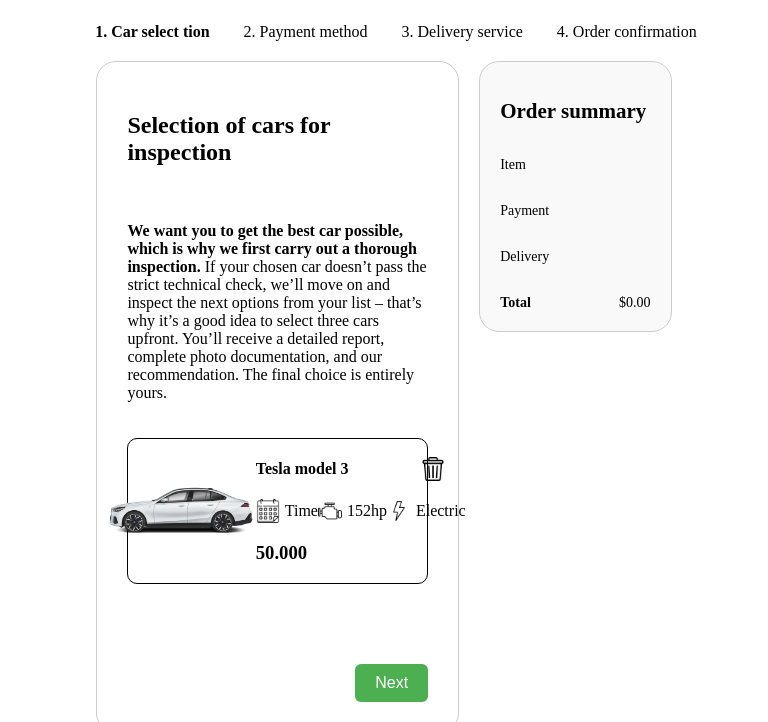
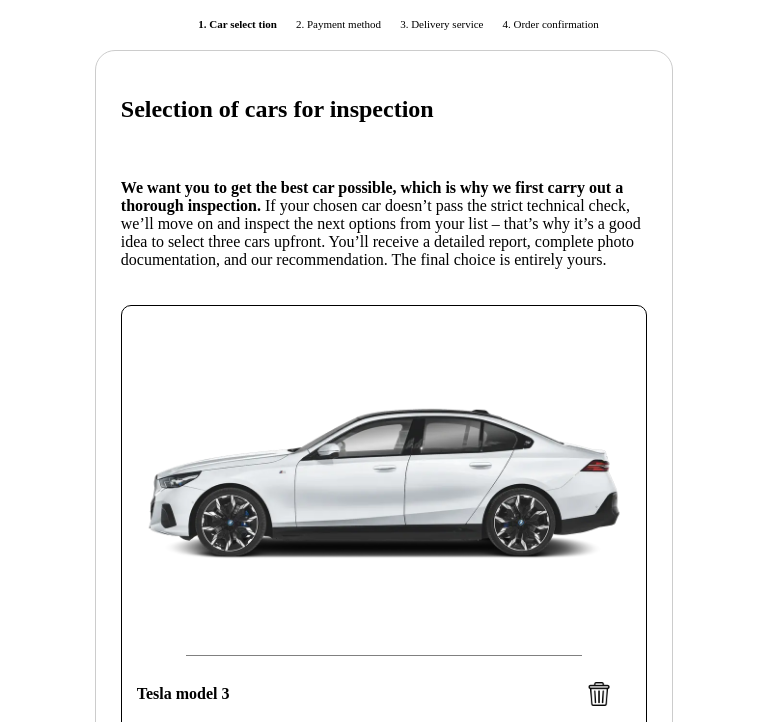
Before and after one commit to TamNgx179/Web, a plain HTML site: page HTML/Puschasing_Progress.html in a window 768 px wide. Shown: the part 49-771 px from the top of the page. Drawn offline with Linux system fonts and the light colour scheme.

Commit message:
Chỉnh sửa hiển thị tablet

```diff
--- a/CSS/Purchasing_Progress.css
+++ b/CSS/Purchasing_Progress.css
@@ -238,7 +238,7 @@
 
 @media (max-width: 600px) {
     #purchasing-progress {
-        font-size: 8px;
+        font-size: 9px;
     }
 
     #main-content {
@@ -248,7 +248,7 @@
     }
 
     #Choosing-method {
-        width: 80%;
+        width: 83%;
     }
 
     #paragraph {
@@ -259,7 +259,7 @@
         flex-direction: column;
     }
     #Order-summary {
-        width: 80%;
+        width: 88%;
         margin-top: 20px;
     }
     .carform {
@@ -285,3 +285,57 @@
         width: 100%;
     }
 }
+
+/* iPad portrait & landscape */
+@media (min-width: 768px) and (max-width: 1024px) {
+    #main-content {
+        flex-direction: column;   /* cho form và order summary xếp dọc */
+        align-items: center;
+        gap: 30px;
+    }
+
+    #Choosing-method {
+        width: 70%;               /* form rộng hơn cho dễ nhập */
+        padding: 25px;
+    }
+
+    #Order-summary {
+        width: 70%;
+        position: static;         /* bỏ sticky để không đè form */
+        margin-top: 20px;
+    }
+
+    #step-purchasing {
+        flex-direction: row;   /* chia các bước theo cột cho gọn */
+        gap: 30px;
+    }
+
+    .carform {
+        flex-direction: column;
+        align-items: flex-start;
+        padding: 15px;
+    }
+
+    .line {
+        width: 80%;
+        height: 1px;
+    }
+
+    .img-car {
+        width: 100%;
+        height: auto;
+        margin: 0;
+    }
+
+    .car-infomation {
+        width: 100%;
+    }
+
+    #method {
+        flex-direction: column;
+    }
+
+    #purchasing-progress {
+        font-size: 11px;
+    }
+}
--- a/CSS/Review_from_client.css
+++ b/CSS/Review_from_client.css
@@ -186,6 +186,7 @@
 
     #review-main {
         margin: 10px 0;
+        padding: 10px;
     }
 
     #droplist-sort {
--- a/CSS/contact_us.css
+++ b/CSS/contact_us.css
@@ -97,7 +97,7 @@ button#send_message:hover {
 }
 
 /* Responsive */
-@media (max-width: 600px) {
+@media (max-width: 1000px) {
     .wrapper {
         padding-top: 10px;
         padding-bottom: 10px;
@@ -121,3 +121,56 @@ button#send_message:hover {
         background-color: #4CAF50; /* xanh lá */
     }
 }
+
+/* iPad dọc (portrait) */
+@media (min-width: 768px) and (max-width: 1024px) and (orientation: portrait) {
+    .wrapper {
+        flex-direction: column;
+        padding: 40px 0;
+    }
+
+    #text-left {
+        display: none;
+    }
+
+    form {
+        width: 60%; /* nhỏ gọn hơn */
+        padding: 25px;
+    }
+
+    #inline {
+        flex-direction: column;
+        gap: 15px;
+    }
+
+    button#send_message {
+        width: 50%;
+        align-self: center;
+    }
+}
+
+/* iPad ngang (landscape) */
+@media (min-width: 768px) and (max-width: 1024px) and (orientation: landscape) {
+    .wrapper {
+        flex-direction: row;
+        justify-content: center;
+        align-items: center;
+    }
+
+    form {
+        width: 40%;
+        padding: 25px;
+    }
+
+    #text-left {
+        display: none;
+    }
+
+    #inline {
+        gap: 20px;
+    }
+
+    button#send_message {
+        width: max-content;
+    }
+}
--- a/CSS/footer.css
+++ b/CSS/footer.css
@@ -123,7 +123,7 @@ a:hover {
     }
 
     .avata {
-        display: none; /* ẩn avatar trên mobile */
+        display: none;
     }
 
     .footer-section ul {
--- a/CSS/nav_bar.css
+++ b/CSS/nav_bar.css
@@ -43,6 +43,7 @@ nav ul {
     nav {
         padding: 8px 12px;
         justify-content: space-between; /* tách 3 phần: logo - menu - icon */
+        font-size: 10px;
     }
 
     #LOGO {
```
